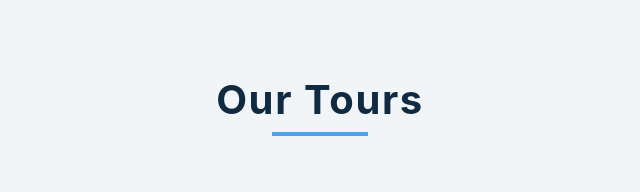
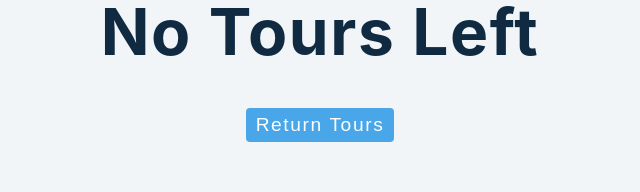
Before and after one commit to meruyert93/15-React-projects, a React (Create React App) app in the folder 2-tours/setup/: page / in a window 1280 px wide. Shown: the top 192 px of the page, without its empty margins (320-960 px from the left). Built offline with nearby package versions, Linux system fonts and the light colour scheme; no server answers.

Commit message:
2-tours: returning tours

```diff
--- a/2-tours/setup/src/App.js
+++ b/2-tours/setup/src/App.js
@@ -44,7 +44,14 @@ function App() {
             </main>
         )
     }
-
+    if (tours.length === 0) {
+        return (
+            <div className="title">
+                <h1>No tours left</h1>
+                <button className="btn" onClick={fetchTours}>return tours</button>
+            </div>
+        )
+    }
     return (
         <main>
             <Tours tours={tours} removeTour={removeTour}/>
```
